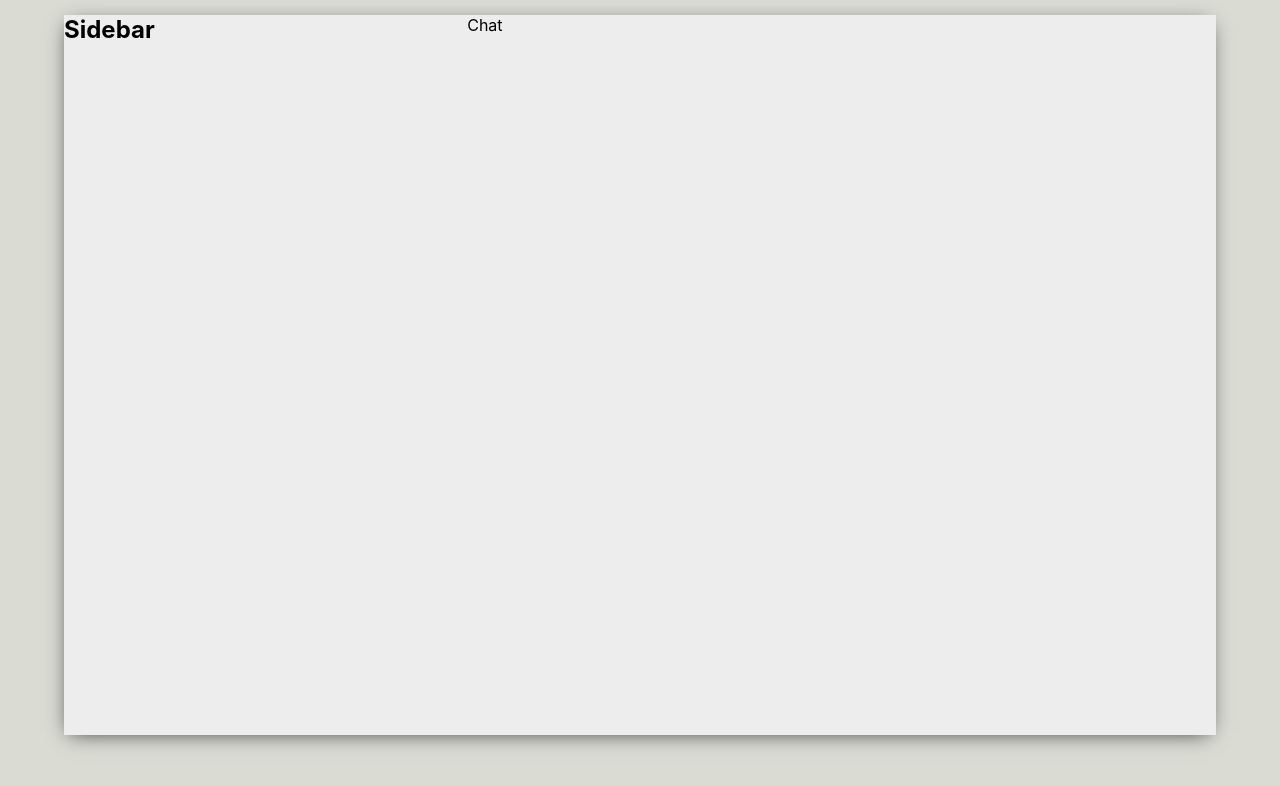
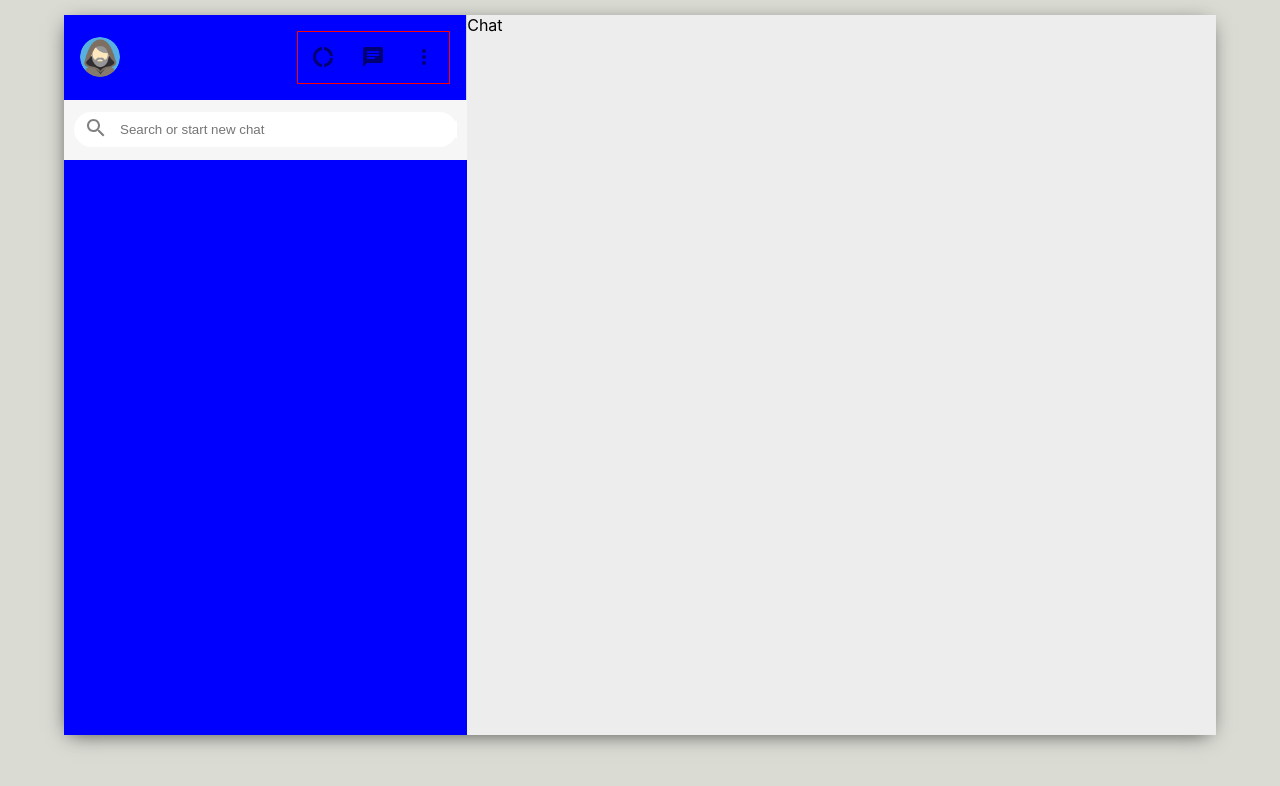
Before and after one commit to r-bytes/whatsapp-frontend, a React (Create React App) app: page / in a window 1280 px wide. Shown: the top 786 px of the page. Built offline with nearby package versions, Linux system fonts and the light colour scheme.

Commit message:
added header, search and icons

```diff
--- a/src/components/Sidebar.jsx
+++ b/src/components/Sidebar.jsx
@@ -1,18 +1,41 @@
-import React from 'react'
-import styled from "styled-components"
+import React from 'react';
+import styled from "styled-components";
+import ChatIcon from '@mui/icons-material/Chat';
+import DonutLargeIcon from '@mui/icons-material/DonutLarge';
+import MoreVertIcon from '@mui/icons-material/MoreVert';
+import { Avatar, IconButton } from "@material-ui/core";
+import SearchIcon from '@mui/icons-material/Search';
 
-const Sidebar = () => {
+const Sidebar = (props) => {
+    console.log(props)
     return (
         <SidebarContainer>
-        <h2>Sidebar</h2>
             <SidebarHeader>
                 <SidebarHeaderLeft>
+                    <Avatar src="/images/jedi.png" />
+                </SidebarHeaderLeft>
 
-            </SidebarHeaderLeft>
-            <SidebarHeaderRight>
+                <SidebarHeaderRight style={{border: "1px solid red"}}>
+                    <IconButton>
+                        <DonutLargeIcon style={{margin: ".1vw", fontSize: "24px !important"}}/>
+                    </IconButton>
+                    <IconButton>
+                        <ChatIcon style={{margin: ".1vw", fontSize: "24px !important"}}/>
+                    </IconButton>
+                    <IconButton>
+                        <MoreVertIcon style={{margin: ".1vw", fontSize: "24px !important"}}/>
+                    </IconButton>
+                </SidebarHeaderRight>
 
-            </SidebarHeaderRight>
             </SidebarHeader>
+            <SidebarSearch>
+                <SidebarSearchContainer>
+                <label htmlFor="search">
+                    <SearchIcon style={{color: "gray", padding: "10px"}} />
+                </label>
+                    <input id="search" type="text" placeholder="Search or start new chat" style={{border: "none", outline: "0", width: "100%"}} />
+                </SidebarSearchContainer>
+            </SidebarSearch>
         </SidebarContainer>
     )
 }
@@ -23,13 +46,41 @@ const SidebarContainer =  styled.div`
     display: flex;
     flex-direction: column;
     flex: .35;
+
+    @media ${props => props.theme.breakpoints.lg} {
+        background-color: blue;
+    }
 `
 const SidebarHeader =  styled.div`
+    display: flex;
+    justify-content: space-between;
+    align-items: center;
+    padding: 1rem;
+    border-right: 1px solid lightgray;
+    min-width: 10vw;
 
 `
 const SidebarHeaderRight =  styled.div`
+
 
 `
 const SidebarHeaderLeft =  styled.div`
 
 `
+const SidebarSearch =  styled.div`
+    display: flex;
+    align-items: center;
+    background-color: #f6f6f6;
+    height: 40px;
+    padding: 10px;
+
+
+`
+const SidebarSearchContainer =  styled.div`
+    display: flex;
+    align-items: center;
+    background-color: white;
+    width: 100%;
+    height: 35px;
+    border-radius: 20px;
+`
```
Also changed, not shown: public/images/jedi.png (added), src/index.css (line endings or trailing spaces). Lines whose indentation alone changed are shown as unchanged.
